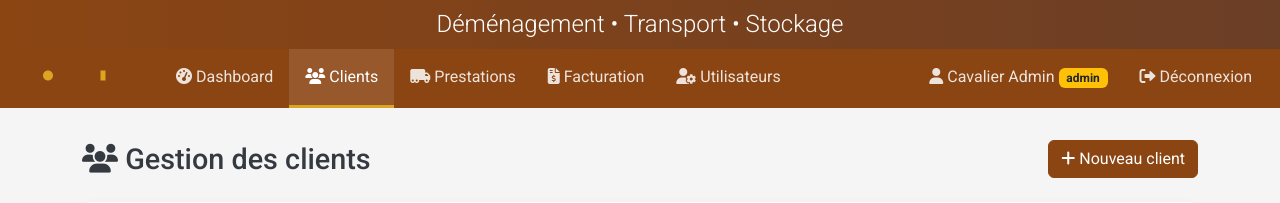
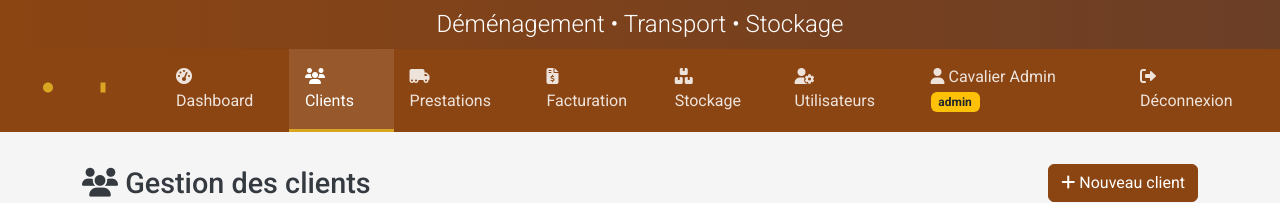
Before and after one commit to solver492/cavapp, a Flask app: page /clients in a window 1280 px wide. Shown: the top 203 px of the page. Run offline with Flask 3, Linux system fonts and the light colour scheme; a user stored in the database is signed in; some libraries are stand-ins or nearby versions.

Commit message:
Add Stockage management to navigation and views
Replit-Commit-Author: Agent
Replit-Commit-Session-Id: 7215f8a2-ff57-4802-b800-8d64f9b1615c
Replit-Commit-Screenshot-Url: https://storage.googleapis.com/screenshot-production-us-central1/dd051491-127c-4801-8bb9-97842730b516/b7618334-2182-41cd-96f3-7d8ff93e3c83.jpg

```diff
--- a/templates/base.html
+++ b/templates/base.html
@@ -56,6 +56,11 @@
                             <li class="nav-item">
                                 <a class="nav-link {% if request.endpoint.startswith('facture.') %}active{% endif %}" href="{{ url_for('facture.index') }}">
                                     <i class="fas fa-file-invoice-dollar"></i> Facturation
+                                </a>
+                            </li>
+                            <li class="nav-item">
+                                <a class="nav-link {% if request.endpoint.startswith('stockage.') %}active{% endif %}" href="{{ url_for('stockage.index') }}">
+                                    <i class="fas fa-boxes"></i> Stockage
                                 </a>
                             </li>
                             {% if current_user.is_admin() %}
--- a/templates/stockages/index.html
+++ b/templates/stockages/index.html
@@ -11,7 +11,7 @@
                     <li class="breadcrumb-item active" aria-current="page">Stockages</li>
                 </ol>
             </nav>
-            {% if current_user.has_role('commercial', 'admin', 'super_admin') %}
+            {% if current_user.role in ['commercial', 'admin', 'super_admin'] %}
             <div class="btn-toolbar mb-2 mb-md-0 float-right">
                 <div class="btn-group mr-2">
                     <a href="{{ url_for('stockage.add') }}" class="btn btn-primary">
```
